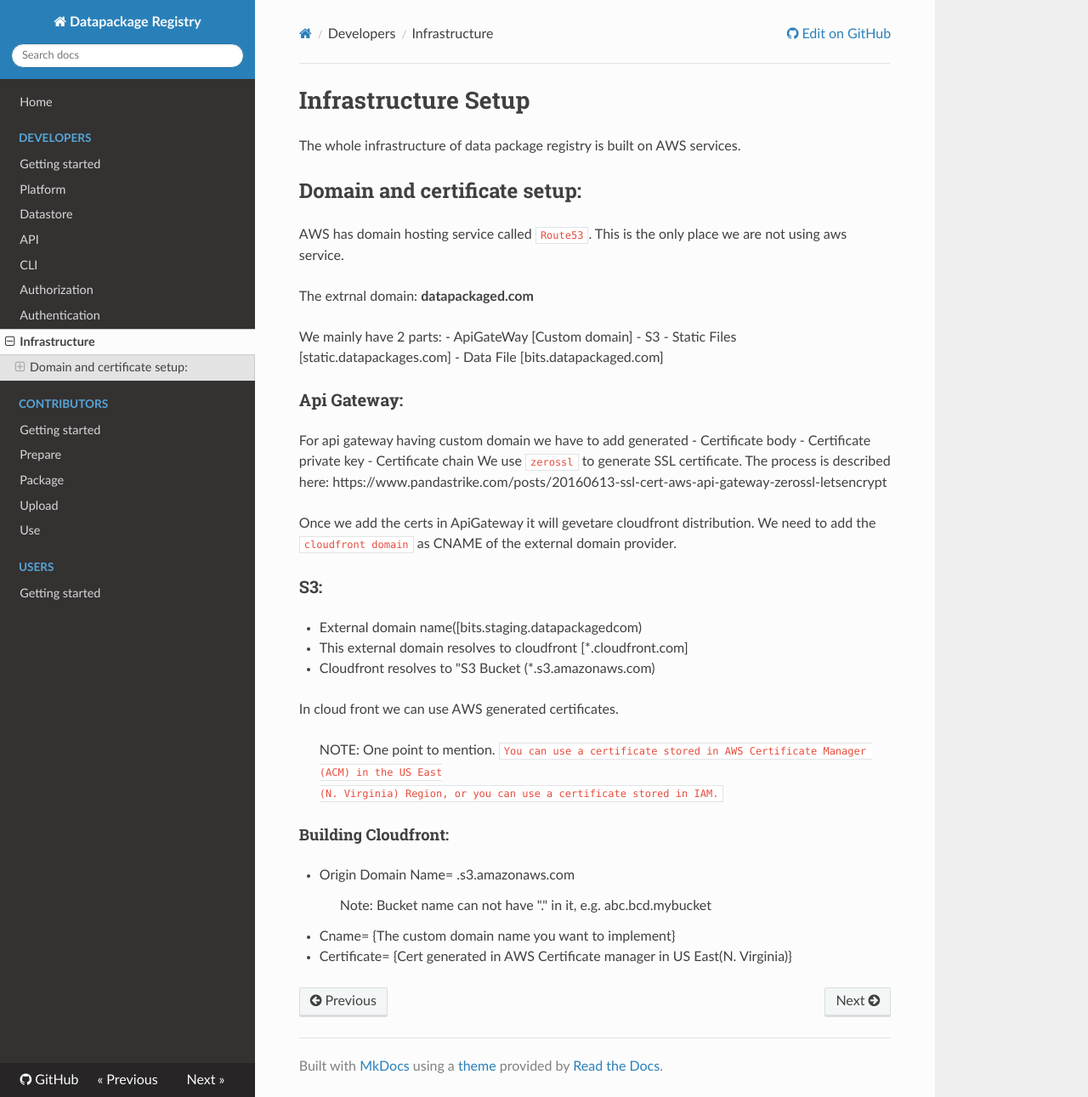
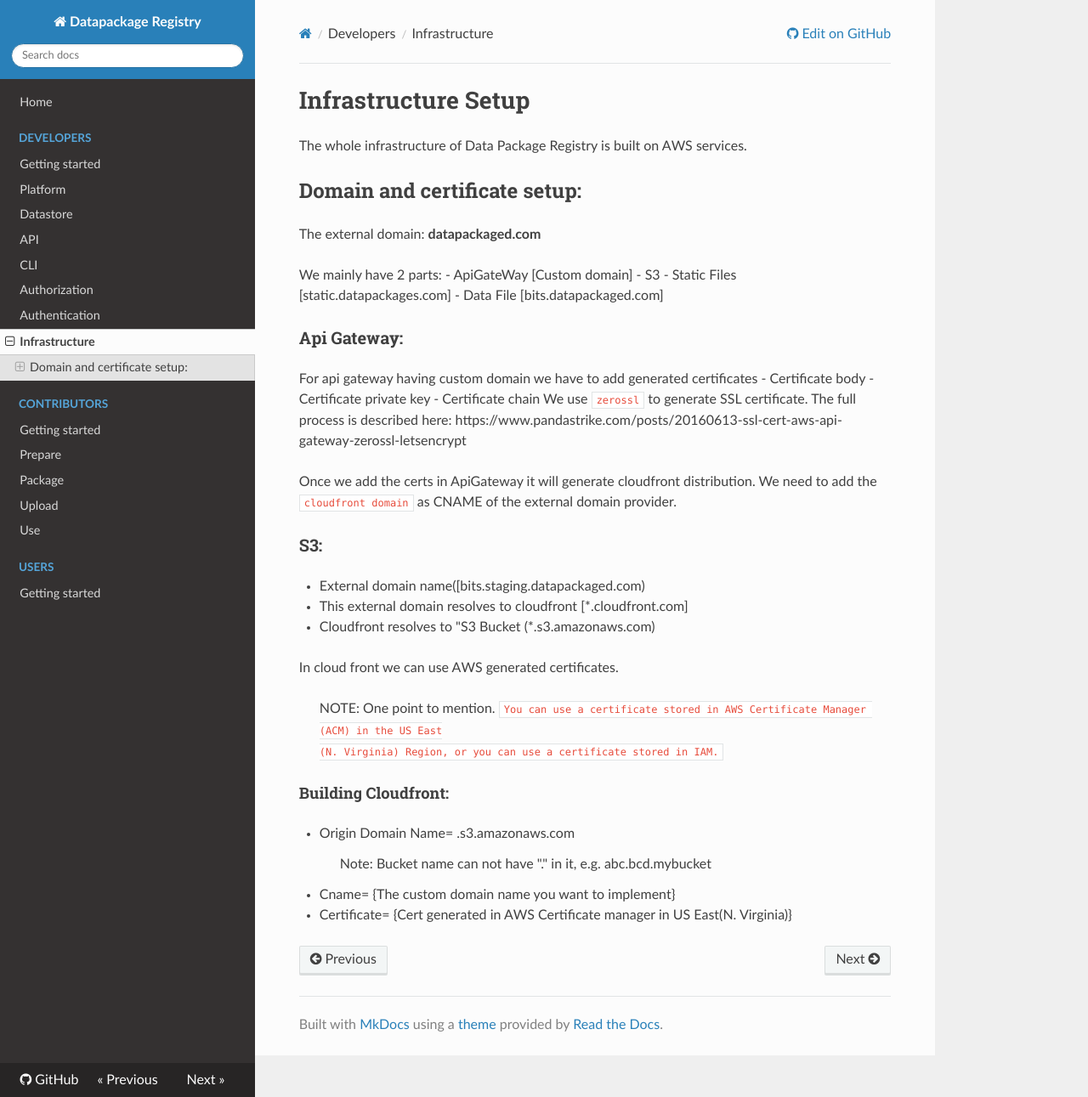
Before and after one commit to datopian/datahub-docs-tech, an MkDocs documentation site: the page built from docs/developers/infrastructure.md, in a window 1280 px wide and 1291 px high. Shown: the whole window at 85% size. Built offline with MkDocs 1.6.1, drawn with Linux system fonts in a browser that asks for light colours; nearby versions of some CDN libraries; old or Windows-style settings are respelled for this version of MkDocs.

Commit message:
[infra][s] typos - ref #10

````diff
--- a/docs/developers/infrastructure.md
+++ b/docs/developers/infrastructure.md
@@ -1,9 +1,8 @@
 # Infrastructure Setup
-The whole infrastructure of data package registry is built on AWS services.
+The whole infrastructure of Data Package Registry is built on AWS services.
 ## Domain and certificate setup:
-AWS has domain hosting service called ```Route53```. This is the only place we are not using aws service.
 
-The extrnal domain: **datapackaged.com**
+The external domain: **datapackaged.com**
 
 We mainly have 2 parts:
 - ApiGateWay [Custom domain]
@@ -12,20 +11,20 @@
     - Data File [bits.datapackaged.com]
 
 ### Api Gateway:
-For api gateway having custom domain we have to add generated
+For api gateway having custom domain we have to add generated certificates
 - Certificate body
 - Certificate private key
 - Certificate chain
-We use ```zerossl``` to generate SSL certificate.
-The process is described here:
+We use ``zerossl`` to generate SSL certificate.
+The full process is described here:
 https://www.pandastrike.com/posts/20160613-ssl-cert-aws-api-gateway-zerossl-letsencrypt
 
-Once we add the certs in ApiGateway it will gevetare cloudfront distribution.
+Once we add the certs in ApiGateway it will generate cloudfront distribution.
 We need to add the ```cloudfront domain``` as CNAME of the external domain provider.
 
 ### S3:
 
-- External domain name([bits.staging.datapackagedcom)
+- External domain name([bits.staging.datapackaged.com)
 - This external domain resolves to cloudfront [*.cloudfront.com]
 - Cloudfront resolves to "S3 Bucket (*.s3.amazonaws.com)
 
````
